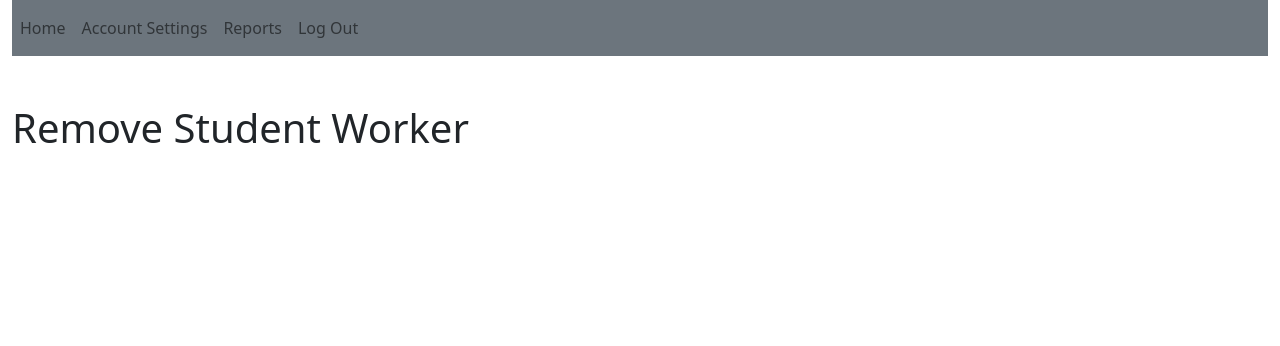
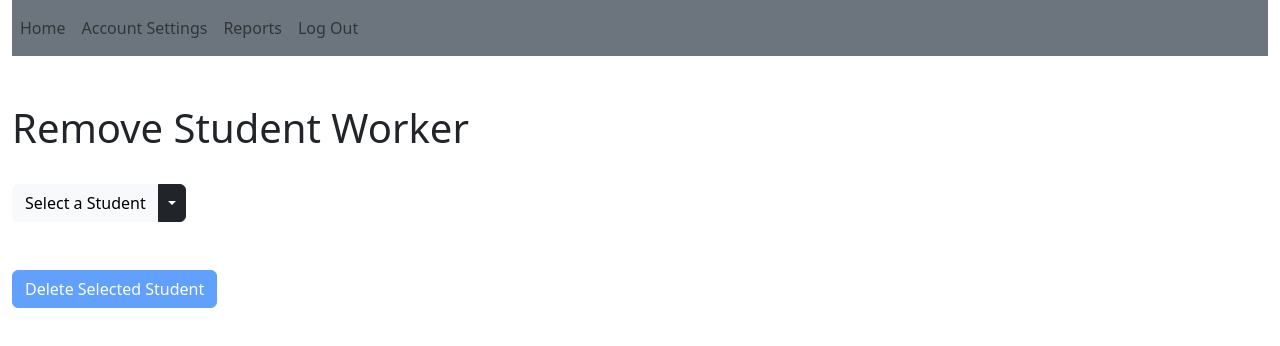
Before and after one commit to WBot3000/SWB_Software, a React (Create React App) app in the folder front-end/: page /settings/removestudent in a window 1280 px wide. Shown: the top 346 px of the page. Built offline with nearby package versions, Linux system fonts and the light colour scheme.

Commit message:
Added Remove Student Page

```diff
--- a/front-end/src/components/MonthlyReport.js
+++ b/front-end/src/components/MonthlyReport.js
@@ -1,6 +1,7 @@
 import {Container, Row, Col, Table} from "react-bootstrap"
 
 import { useState } from "react";
+import { toMonetaryValue } from "../utility/formatting";
 
 function MonthlyReport() {
     /*
@@ -45,9 +46,9 @@ function MonthlyReport() {
                 <tr>
                     <td>Week {weekIdx+1}</td>
                     {week.map(amount => (
-                        <td>{amount < 0 ? "---" : amount}</td>
+                        <td>{amount < 0 ? "---" : toMonetaryValue(amount)}</td>
                     ))}
-                    <td>{addNonNegatives(week)}</td>
+                    <td>{toMonetaryValue(addNonNegatives(week))}</td>
                 </tr>
             ))}
       </tbody>
--- a/front-end/src/pages/account-settings/shift/CreateShiftPage.js
+++ b/front-end/src/pages/account-settings/shift/CreateShiftPage.js
@@ -23,6 +23,8 @@ function CreateShiftPage() {
     const [shiftType, setShiftType] = useState(null);
 
     const [dayOfWeek, setDayOfWeek] = useState(null);
+
+    //We could just make it so that the user can only create shifts for the current year...
     //const [selectedYearIdx, setSelectedYearIdx] = useState(null);
 
     //TODO: State for single day field
@@ -57,6 +59,7 @@ function CreateShiftPage() {
         }
     }
 
+    //TODO: Add year to shift page
     return <PageContainer pageName="Create New Shift">
         <Row className="mb-5">
             <Col>
--- a/front-end/src/pages/account-settings/student/RemoveStudentPage.js
+++ b/front-end/src/pages/account-settings/student/RemoveStudentPage.js
@@ -1,8 +1,83 @@
+import { useEffect, useState } from "react";
+import { Button, Row, Col, Modal } from "react-bootstrap";
 import PageContainer from "../../../components/PageContainer";
+import DropdownField from "../../../components/DropdownField";
+import { fetchStudentInfo } from "../../../utility/data";
 
 function RemoveStudentPage() {
+
+    //Students that belong to the account
+    const [studentInfo, setStudentInfo] = useState([]);
+
+    useEffect(() => {
+        async function setStudentInfoAsync() {
+            let info = await fetchStudentInfo();
+            setStudentInfo(info);
+        }
+        setStudentInfoAsync();
+    }, [])
+
+    //The index of the student that is about to be deleted
+    const [studentToDeleteIdx, setStudentToDeleteIdx] = useState(null);
+
+    const [modalIsOpen, setModalIsOpen] = useState(false);
+
+    function deleteStudent() {
+        //Copy all students to a new array except for the one that needs to be deleted
+        let newStudentData = [];
+        for(let i = 0; i < studentInfo.length; i++) {
+            if(i != studentToDeleteIdx) {
+                newStudentData.push(studentInfo[i]);
+            }
+        }
+        setStudentInfo(newStudentData);
+        setStudentToDeleteIdx(null);
+        setModalIsOpen(false);
+    }
+
+    console.log(studentInfo)
+
     return <PageContainer pageName="Remove Student Worker">
+        <Row className="mb-5">
+            <Col>
+                <DropdownField
+                    items={[...Array(studentInfo.length).keys()]}
+                    itemType="Student"
+                    displayItems={studentInfo.map(info => info.name)}
+                    selectedItem={studentInfo[studentToDeleteIdx]?.name}
+                    setStateFunc={setStudentToDeleteIdx}
+                />
+            </Col>
+        </Row>
+        <Row>
+            <Col>
+                <Button
+                    disabled={!studentToDeleteIdx}
+                    onClick={() => setModalIsOpen(true)}
+                >
+                    Delete Selected Student
+                </Button>
+            </Col>
+        </Row>
 
+        <Modal show={modalIsOpen} onHide={() => {setModalIsOpen(false)}}>
+            <Modal.Header closeButton>
+                <Modal.Title>Confirm Deletion</Modal.Title>
+            </Modal.Header>
+            <Modal.Body className="mb-5">
+                <Row>
+                    <p>Are you sure you want to delete {studentInfo[studentToDeleteIdx ?? 0]?.name}?</p>
+                </Row>
+                <Row>
+                    <Col>
+                        <Button onClick={deleteStudent}>Yes</Button>
+                    </Col>
+                    <Col>
+                        <Button onClick={() => {setModalIsOpen(false)}}>No</Button>
+                    </Col>
+                </Row>
+            </Modal.Body>
+        </Modal>
     </PageContainer>
 }
 export default RemoveStudentPage;
--- a/front-end/src/utility/data.js
+++ b/front-end/src/utility/data.js
@@ -49,6 +49,22 @@ export async function fetchMonthlyBudgetInfo(yearId) {
         "April",
         "May",
         "June"
+    ];
+}
+
+//NOTE: Will probably require some week identifier to be passed when made to communicate with backend
+export async function fetchStudentInfo() {
+    return [
+        {
+            id: "12345678",
+            name: "Student A",
+            email: "studenta#gmail.com"
+        },
+        {
+            id: "87654321",
+            name: "Student B",
+            email: "studentb#gmail.com"
+        }
     ];
 }
 
```
